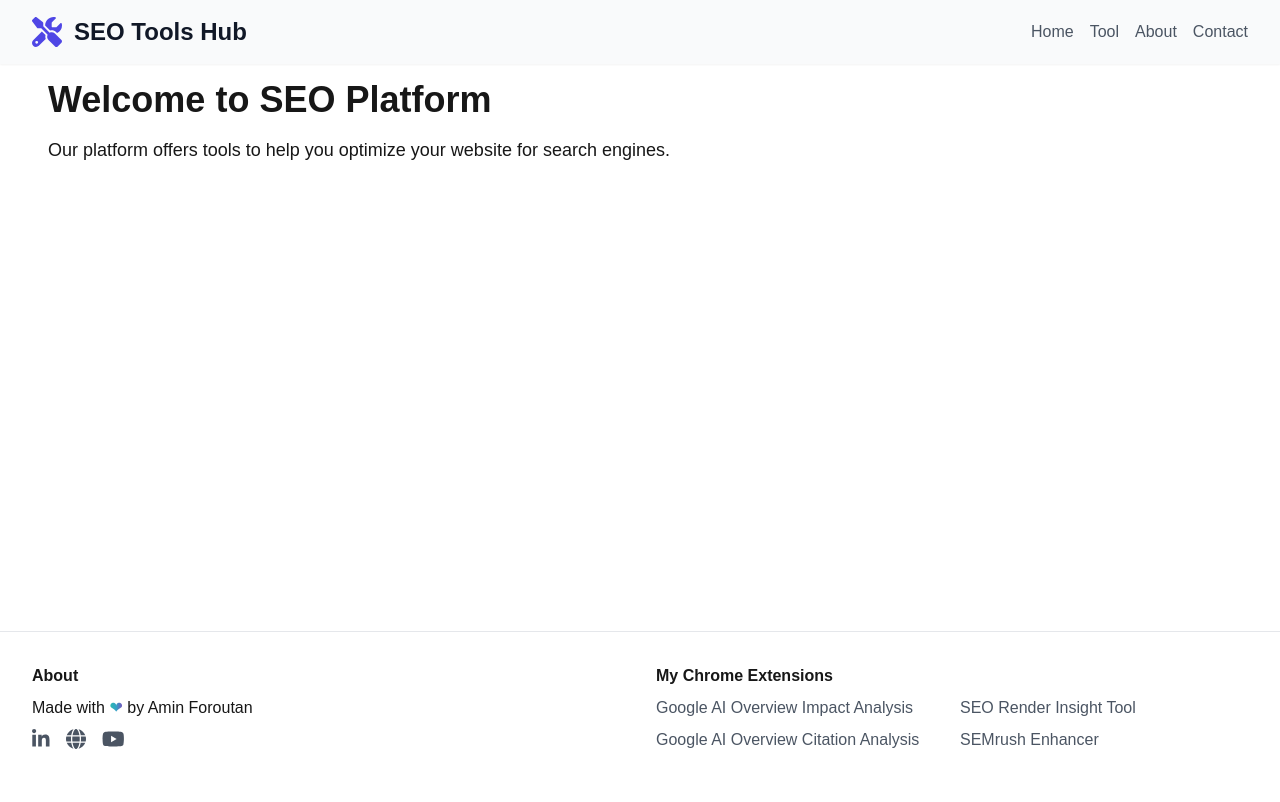
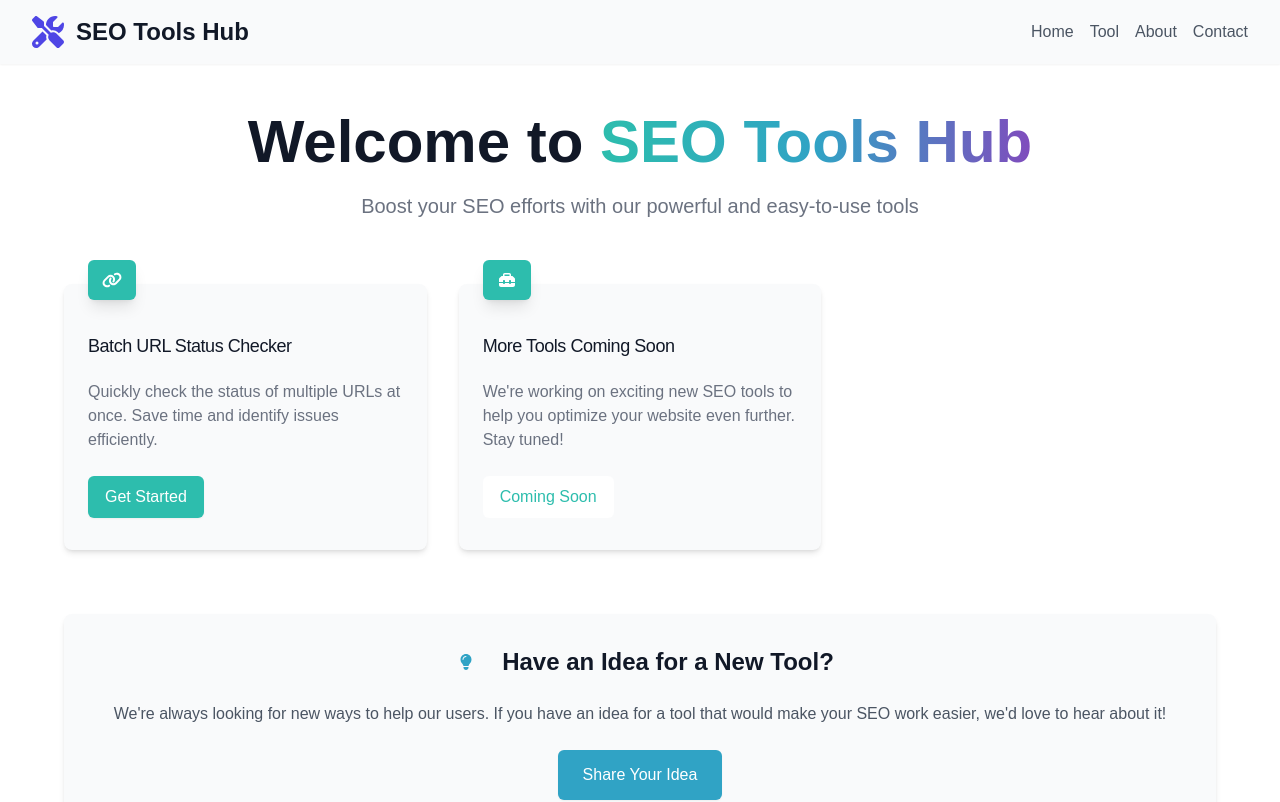
Before and after one commit to AminForou/seo-platform-frontend, a Next.js app: page / in a window 1280 px wide. Shown: the top 802 px of the page. Built offline with nearby package versions, Linux system fonts and the light colour scheme.

Commit message:
added contactform

```diff
--- /dev/null
+++ b/app/components/ContactForm.tsx
@@ -0,0 +1,72 @@
+'use client';
+
+import React from 'react';
+
+export default function ContactForm() {
+  const handleSubmit = (event: React.FormEvent<HTMLFormElement>) => {
+    event.preventDefault();
+    // Add form submission logic here
+  };
+
+  return (
+    <div className="bg-[#f9fafb] rounded-lg p-8 shadow-md">
+      <h2 className="text-2xl font-bold text-gray-900 mb-6">Send us a message</h2>
+    <form onSubmit={handleSubmit}>
+    <div className="mb-4">
+      <label htmlFor="name" className="block text-sm font-medium text-gray-700 mb-1">
+        Name
+      </label>
+      <input
+        type="text"
+        id="name"
+        name="name"
+        required
+        className="w-full px-3 py-2 border border-gray-300 rounded-md focus:outline-none focus:ring-2 focus:ring-[#2dbdad]"
+      />
+    </div>
+    <div className="mb-4">
+      <label htmlFor="email" className="block text-sm font-medium text-gray-700 mb-1">
+        Email
+      </label>
+      <input
+        type="email"
+        id="email"
+        name="email"
+        required
+        className="w-full px-3 py-2 border border-gray-300 rounded-md focus:outline-none focus:ring-2 focus:ring-[#2dbdad]"
+      />
+    </div>
+    <div className="mb-4">
+      <label htmlFor="subject" className="block text-sm font-medium text-gray-700 mb-1">
+        Subject
+      </label>
+      <input
+        type="text"
+        id="subject"
+        name="subject"
+        required
+        className="w-full px-3 py-2 border border-gray-300 rounded-md focus:outline-none focus:ring-2 focus:ring-[#2dbdad]"
+      />
+    </div>
+    <div className="mb-4">
+      <label htmlFor="message" className="block text-sm font-medium text-gray-700 mb-1">
+        Message
+      </label>
+      <textarea
+        id="message"
+        name="message"
+        rows={4}
+        required
+        className="w-full px-3 py-2 border border-gray-300 rounded-md focus:outline-none focus:ring-2 focus:ring-[#2dbdad]"
+      ></textarea>
+    </div>
+    <button
+      type="submit"
+      className="w-full bg-[#2dbdad] text-white py-2 px-4 rounded-md hover:bg-[#25a193] transition-colors duration-300"
+    >
+      Send Message
+    </button>
+  </form>
+          </div>
+  );
+}
--- a/app/components/Nav.tsx
+++ b/app/components/Nav.tsx
@@ -11,9 +11,10 @@ export default function Nav() {
       <div className="max-w-7xl mx-auto py-4 px-4 sm:px-6 lg:px-8">
         <div className="flex items-center justify-between">
           <a href="/" className="flex items-center">
-            <FontAwesomeIcon
+          <FontAwesomeIcon
               icon={faTools}
-              className="text-3xl text-indigo-600 mr-3"
+              size="2x" // Use the size prop
+              className="text-indigo-600 mr-3"
             />
             <h1 className="text-2xl font-bold text-gray-900">SEO Tools Hub</h1>
           </a>
--- a/app/layout.tsx
+++ b/app/layout.tsx
@@ -4,6 +4,7 @@ import './globals.css';
 import type { Metadata } from 'next';
 import Nav from './components/Nav';
 import Footer from './components/Footer';
+import './fontawesome'; // Import the FontAwesome configuration
 
 export const metadata: Metadata = {
   title: "SEO Platform",
--- a/app/page.tsx
+++ b/app/page.tsx
@@ -1,19 +1,100 @@
 // app/page.tsx
 
-import type { Metadata } from 'next';
+import { Metadata } from 'next';
+import { FontAwesomeIcon } from '@fortawesome/react-fontawesome';
+import { faLink, faToolbox, faLightbulb } from '@fortawesome/free-solid-svg-icons';
+import '@fortawesome/fontawesome-svg-core/styles.css'; // Import the CSS
+import './fontawesome'; // Import FontAwesome configuration
+import Link from 'next/link';
 
 export const metadata: Metadata = {
-  title: "Home - SEO Platform",
-  description: "Welcome to our SEO Platform. Optimize your website now!",
+  title: 'SEO Tools Hub | Powerful SEO Tools for Professionals',
+  description:
+    "Boost your SEO efforts with our suite of powerful, easy-to-use tools. Streamline your workflow and improve your website's performance.",
 };
 
 export default function Home() {
   return (
-    <div className="container mx-auto p-4">
-      <h1 className="text-4xl font-bold mb-4">Welcome to SEO Platform</h1>
-      <p className="text-lg">
-        Our platform offers tools to help you optimize your website for search engines.
-      </p>
+    <div className="max-w-7xl mx-auto py-12 px-4 sm:px-6 lg:px-8">
+      <div className="text-center">
+        <h1 className="text-4xl font-extrabold text-gray-900 sm:text-5xl md:text-6xl">
+          Welcome to <span className="gradientText">SEO Tools Hub</span>
+        </h1>
+        <p className="mt-3 max-w-md mx-auto text-base text-gray-500 sm:text-lg md:mt-5 md:text-xl md:max-w-3xl">
+          Boost your SEO efforts with our powerful and easy-to-use tools
+        </p>
+      </div>
+
+      <div className="mt-10">
+        <div className="grid grid-cols-1 gap-8 sm:grid-cols-2 lg:grid-cols-3">
+          <div className="pt-6">
+            <div className="flow-root bg-[#f9fafb] rounded-lg px-6 pb-8 shadow-md hover:shadow-lg transition-shadow duration-300">
+              <div className="-mt-6">
+                <div>
+                  <span className="inline-flex items-center justify-center p-3 rounded-md shadow-lg bg-[#2dbdad]">
+                    <FontAwesomeIcon icon={faLink} className="h-6 w-6 text-white" />
+                  </span>
+                </div>
+                <h3 className="mt-8 text-lg font-medium text-gray-900 tracking-tight">
+                  Batch URL Status Checker
+                </h3>
+                <p className="mt-5 text-base text-gray-500">
+                  Quickly check the status of multiple URLs at once. Save time and identify issues efficiently.
+                </p>
+                <div className="mt-6">
+                  <a
+                    href="/tool"
+                    className="inline-flex items-center px-4 py-2 border border-transparent text-base font-medium rounded-md shadow-sm text-white bg-[#2dbdad] hover:bg-[#25a193] transition-colors duration-300"
+                  >
+                    Get Started
+                  </a>
+                </div>
+              </div>
+            </div>
+          </div>
+
+          <div className="pt-6">
+            <div className="flow-root bg-[#f9fafb] rounded-lg px-6 pb-8 shadow-md hover:shadow-lg transition-shadow duration-300">
+              <div className="-mt-6">
+                <div>
+                  <span className="inline-flex items-center justify-center p-3 rounded-md shadow-lg bg-[#2dbdad]">
+                    <FontAwesomeIcon icon={faToolbox} className="h-6 w-6 text-white" />
+                  </span>
+                </div>
+                <h3 className="mt-8 text-lg font-medium text-gray-900 tracking-tight">
+                  More Tools Coming Soon
+                </h3>
+                <p className="mt-5 text-base text-gray-500">
+                  We're working on exciting new SEO tools to help you optimize your website even further. Stay tuned!
+                </p>
+                <div className="mt-6">
+                  <span className="inline-flex items-center px-4 py-2 border border-transparent text-base font-medium rounded-md text-[#2dbdad] bg-white">
+                    Coming Soon
+                  </span>
+                </div>
+              </div>
+            </div>
+          </div>
+        </div>
+      </div>
+
+      <div className="mt-16 bg-[#f9fafb] rounded-lg p-8 shadow-md">
+        <div className="flex items-center justify-center mb-6">
+          <FontAwesomeIcon icon={faLightbulb} className="h-10 w-10 text-[#30a3c5] mr-4" />
+          <h2 className="text-2xl font-bold text-gray-900">Have an Idea for a New Tool?</h2>
+        </div>
+        <p className="text-center text-gray-600 mb-6">
+          We're always looking for new ways to help our users. If you have an idea for a tool that would make your SEO work easier, we'd love to hear about it!
+        </p>
+        <div className="text-center">
+          <a
+            href="mailto:contact@seotoolshub.com"
+            className="inline-flex items-center px-6 py-3 border border-transparent text-base font-medium rounded-md shadow-sm text-white bg-[#30a3c5] hover:bg-[#2b92b1] transition-colors duration-300"
+          >
+            Share Your Idea
+          </a>
+        </div>
+      </div>
     </div>
   );
 }
```
